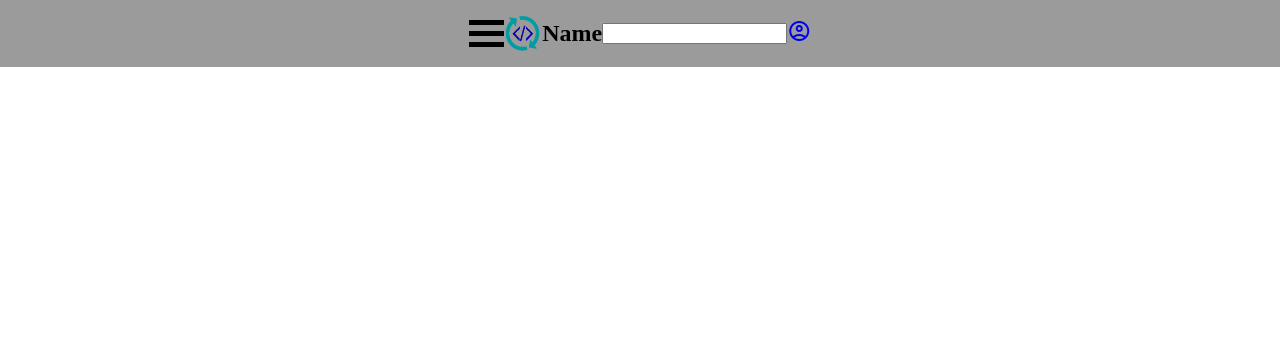
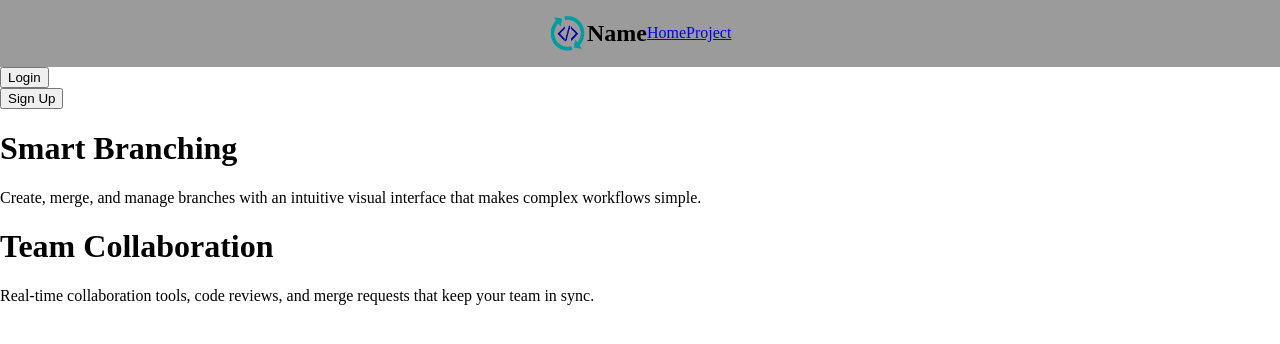
Before and after one commit to u24569624/220-project, a React (Create React App) app in the folder frontend/: page / in a window 1280 px wide. Shown: the top 344 px of the page. Built offline with nearby package versions, Linux system fonts and the light colour scheme.

Commit message:
Progress to splash + functional signup & login

```diff
--- a/frontend/src/components/Header.js
+++ b/frontend/src/components/Header.js
@@ -1,16 +1,24 @@
 import React from 'react';
 import {Link} from 'react-router-dom';
+import {useState} from 'react';
+import Sidebar from '../components/sidebar.js'
 import '../styles/Header.css';
-import Sidebar from '../components/sidebar.js'
 import '../styles/global.css';
 
 const Header = () => {
+    const [searchTerm, setSearchTerm] = React.useState('');
+
+    //temp search that will likely be changed
+    const handleSearch = (e) => {
+        setSearchTerm(e.target.value);
+    }
+
     return (
         <nav>
             <Sidebar/>
             <img src="/assets/images/Logo.png" alt="Logo" ></img>
             <h1>Name</h1>
-            <input type="search"></input>
+            <input id="search" type="text" placeholder="Search" value={searchTerm} onChange={handleSearch}></input>
             <Link to="/profile/123"><span className="material-symbols-outlined">account_circle</span></Link>
         </nav>
     );
--- /dev/null
+++ b/frontend/src/components/LoginForm.js
@@ -0,0 +1,39 @@
+import React from 'react';
+import {useState} from 'react';
+import '../styles/global.css';
+
+const LoginForm = () => {
+    const [isOpen, setIsOpen] = React.useState(false);
+
+    return(
+    <div className="login">
+        <button onClick={() => setIsOpen(true)}>Login</button>
+
+        <div className={`${isOpen ? 'show' : 'close'}`}>
+            <div className="imgcontainer">
+                <span className="material-symbols-outlined">account_circle</span>
+            </div>
+
+            <div className="container">
+                <label ><b>Username</b></label>
+                <input type="text" placeholder="Enter Username" name="uname" required/>
+
+                <label ><b>Password</b></label>
+                <input type="password" placeholder="Enter Password" name="psw" required/>
+
+                <button type="submit">Login</button>
+                <label>
+                <input type="checkbox"  name="remember"/> Remember me
+                </label>
+            </div>
+
+            <div className="container" >
+                <button type="button" className="cancelbtn" onClick={() => setIsOpen(false)}>Cancel</button>
+                <span className="psw">Forgot <a href="#">password?</a></span>
+            </div>
+        </div>
+    </div>
+    );
+}
+
+export default LoginForm;
--- a/frontend/src/components/Sidebar.js
+++ b/frontend/src/components/Sidebar.js
@@ -16,6 +16,7 @@ const Sidebar = () => {
 
             <div id="Sidebar" className={`${isOpen ? 'show' : 'close'}`}>
                 <div className="closebtn" onClick={() => setIsOpen(false)}>&times;</div>
+                <Link to="/">Splash</Link>
                 <Link to="/home">Home</Link>
                 <Link to="/project/456">Project</Link>
             </div>
--- /dev/null
+++ b/frontend/src/components/SignUpForm.js
@@ -0,0 +1,42 @@
+import React from 'react';
+import {useState} from 'react';
+import '../styles/global.css';
+
+const SignUpForm = () => {
+    const [isOpen, setIsOpen] = React.useState(false);
+
+    return(
+    <div className="SignUp">
+        <button onClick={() => setIsOpen(true)}>Sign Up</button>
+
+        <div className={`${isOpen ? 'show' : 'close'}`}>
+            <h1>Sign Up</h1>
+            <p>Please fill in this form to create an account.</p>
+            <hr/>
+
+            <label><b>Email</b></label>
+            <input type="text" placeholder="Enter Email" name="email" required/>
+
+            <label><b>Password</b></label>
+            <input type="password" placeholder="Enter Password" name="psw" required/>
+
+            <label><b>Repeat Password</b></label>
+            <input type="password" placeholder="Repeat Password" name="psw-repeat" required/>
+
+            <label>
+            <input type="checkbox" name="remember" /> Remember me
+            </label>
+
+            <p>By creating an account you agree to our <a href="#">Terms & Privacy</a>.</p>
+
+            <div className="clearfix">
+            <button type="button" className="cancelbtn" onClick={() => setIsOpen(false)}>Cancel</button>
+            <button type="submit" className="signupbtn">Sign Up</button>
+            </div>
+        </div>
+
+    </div>
+    );
+}
+
+export default SignUpForm;
--- a/frontend/src/pages/HomePage.js
+++ b/frontend/src/pages/HomePage.js
@@ -1,8 +1,9 @@
 import React from 'react';
+import Header from '../components/Header.js';
 
 const HomePage = () => {
     return(
-        <h1>HomePage</h1>
+        <Header/>
     );
 };
 
--- a/frontend/src/pages/ProfilePage.js
+++ b/frontend/src/pages/ProfilePage.js
@@ -1,8 +1,9 @@
 import React from 'react';
+import Header from '../components/Header.js';
 
 const ProfilePage = () => {
     return(
-        <h1>ProfilePage</h1>
+        <Header/>
     );
 };
 
--- a/frontend/src/pages/ProjectPage.js
+++ b/frontend/src/pages/ProjectPage.js
@@ -1,8 +1,9 @@
 import React from 'react';
+import Header from '../components/Header.js';
 
 const ProjectPage = () => {
     return(
-        <h1>ProjectPage</h1>
+        <Header/>
     );
 };
 
--- a/frontend/src/pages/SplashPage.js
+++ b/frontend/src/pages/SplashPage.js
@@ -1,9 +1,37 @@
 import React from 'react';
 import Header from '../components/Header.js';
+import LoginForm from '../components/LoginForm.js';
+import SignUpForm from '../components/SignUpForm.js';
+import {Link} from 'react-router-dom';
+import '../styles/global.css';
 
 const SplashPage = () => {
     return(
-        <Header/>
+        <div>
+            <nav>
+                <img src="/assets/images/Logo.png" alt="Logo" ></img>
+                <h1>Name</h1>
+                {/*Temp links while endpoints are stubbed*/}
+                <Link to="/home">Home</Link>
+                <Link to="/project/456">Project</Link>
+            </nav>
+
+            <LoginForm />
+            <SignUpForm />
+
+            <div class="card">
+                <h1>Smart Branching</h1>
+                <p>Create, merge, and manage branches with an intuitive visual
+                interface that makes complex workflows simple.</p>
+            </div>
+
+            <div class="card">
+                <h1>Team Collaboration</h1>
+                <p>Real-time collaboration tools, code reviews,
+                and merge requests that keep your team in sync.</p>
+            </div>
+
+        </div>
     );
 };
 
--- a/frontend/src/styles/global.css
+++ b/frontend/src/styles/global.css
@@ -1,6 +1,6 @@
 .show{
     width: 250px;
-        display:flex;
+    display:flex;
     flex-direction: column;
 }
 
```
